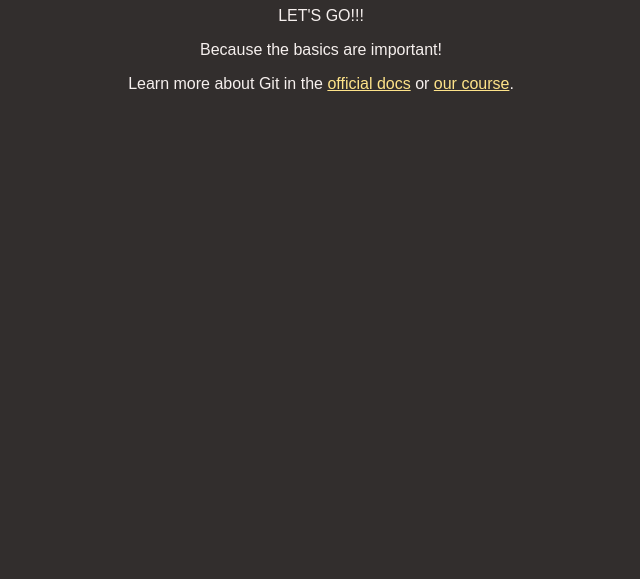
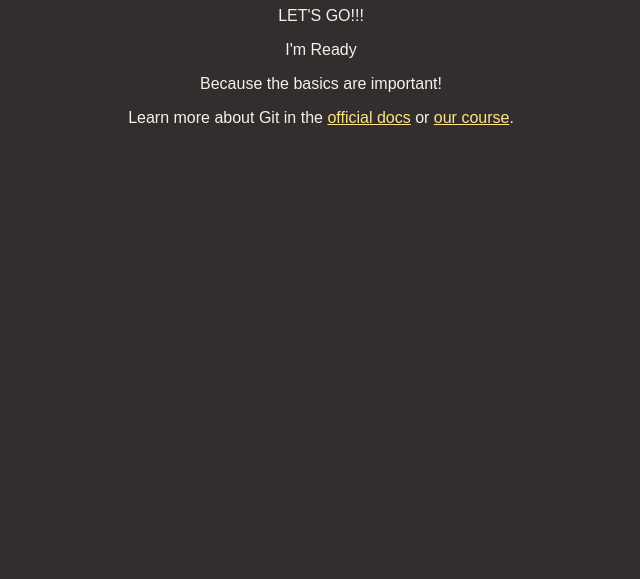
Before and after one commit to trbirmin/github-crash-course, a plain HTML site: page index.html in a window 1280 px wide. Shown: the part 221-800 px from the top of the page, without its empty margins (319-959 px from the left). Drawn offline with Linux system fonts and the light colour scheme.

Commit message:
Update index.html
Added a new paragraph.

```diff
--- a/index.html
+++ b/index.html
@@ -16,6 +16,7 @@
       <section>
         <section>
           <p> LET'S GO!!!</p>
+          <p> I'm Ready </p>
       <p>Because the basics are important!</p>
       <p>
         Learn more about Git in the
```
